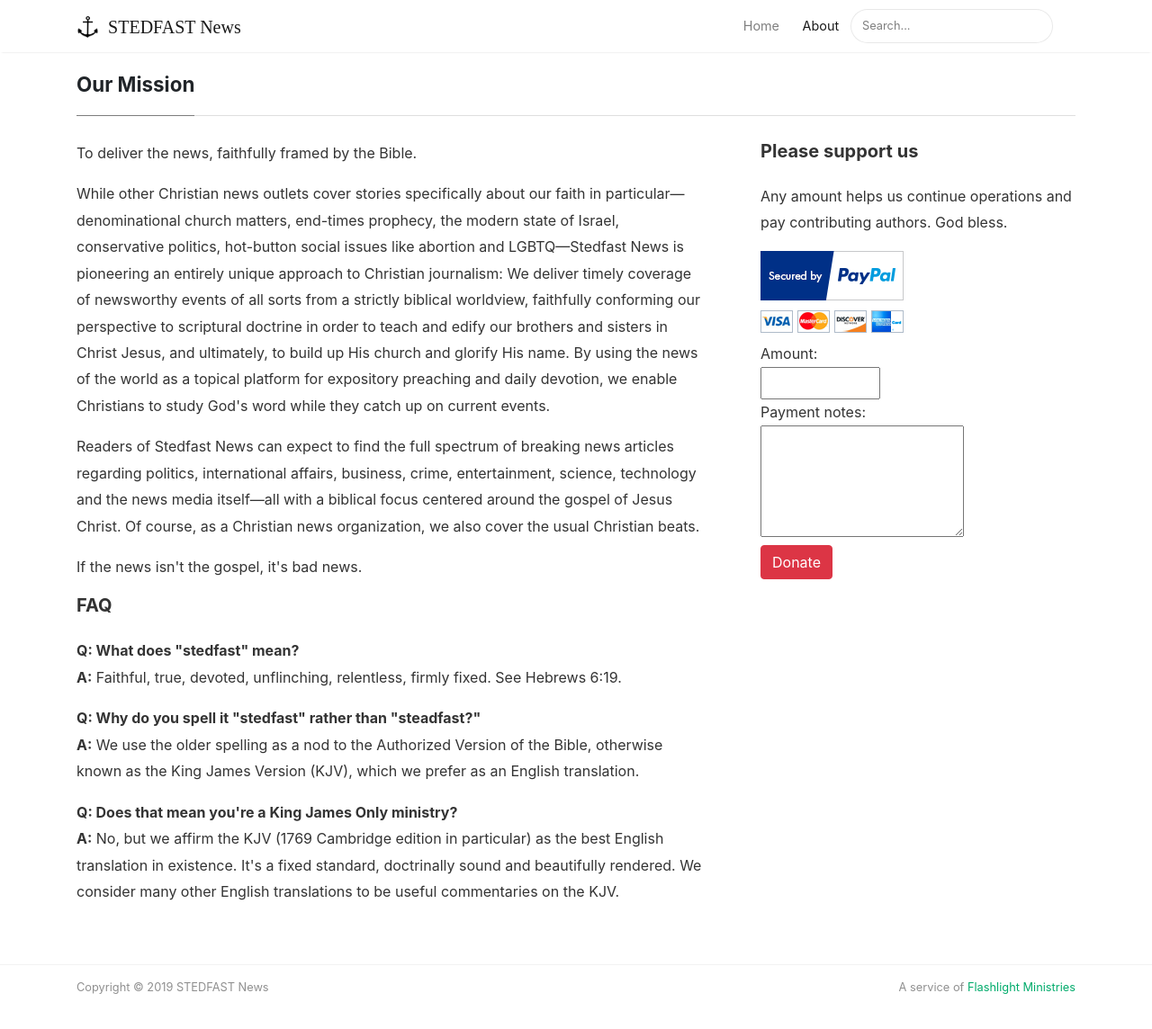
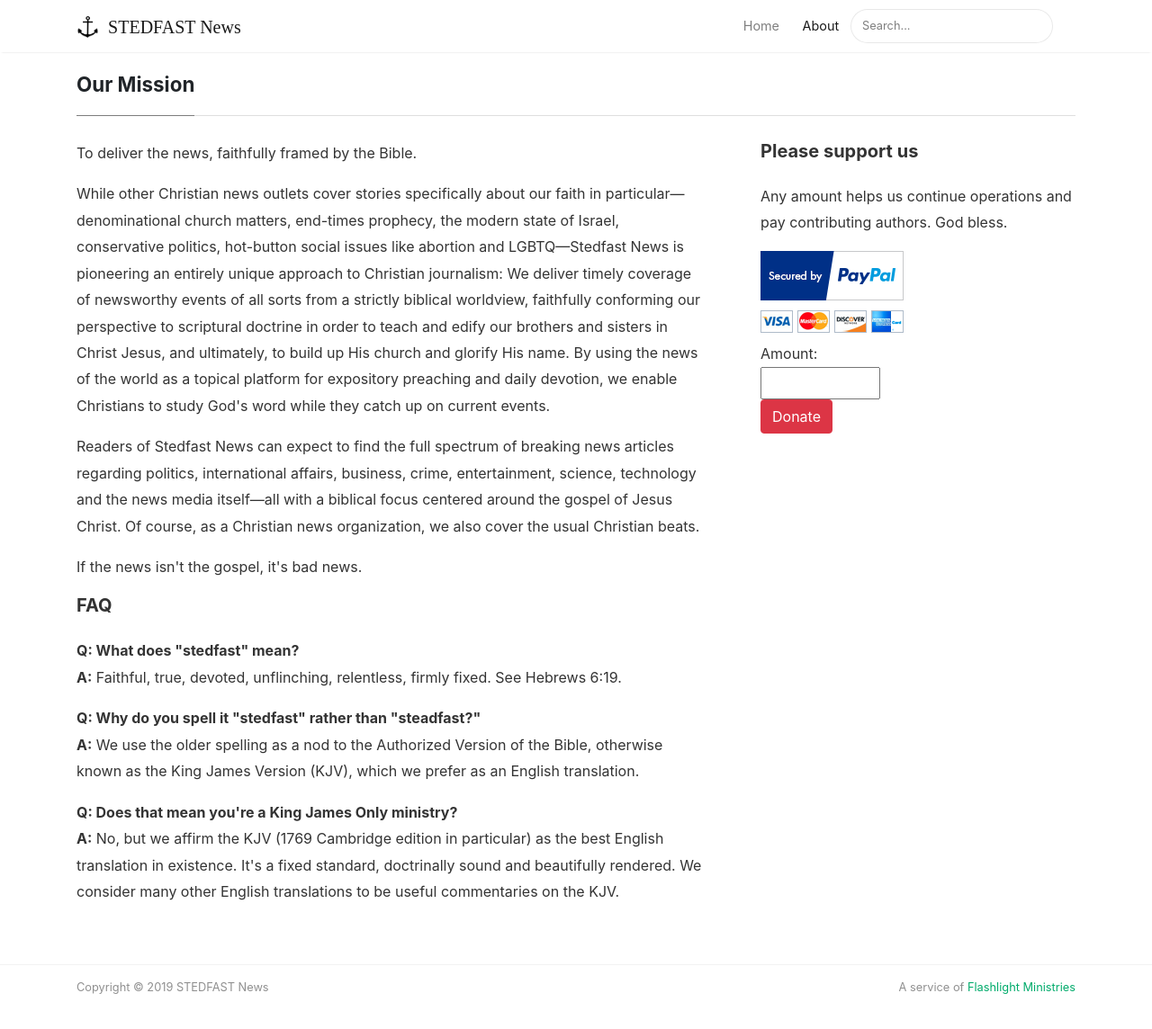
Before and after one commit to flashlightministries/stedfastnews, a Jekyll site: the page built from _pages/about.md, in a window 1280 px wide and 1182 px high. Shown: the top 1144 px of the window at 90% size. Built offline with Jekyll 4.4.1, drawn with Linux system fonts in a browser that asks for light colours; nearby versions of some CDN libraries.

Commit message:
Update about.md

```diff
--- a/_pages/about.md
+++ b/_pages/about.md
@@ -52,9 +52,6 @@ permalink: /about
   Amount:<br>
   <input type="text" name="amount" size="8"><br>
 
-  Payment notes:<br>
-  <textarea name="os0" rows="4" cols="20"></textarea><br>
-
   <input type="submit" class="btn btn-danger" value="Donate">
 </form>
 
```
